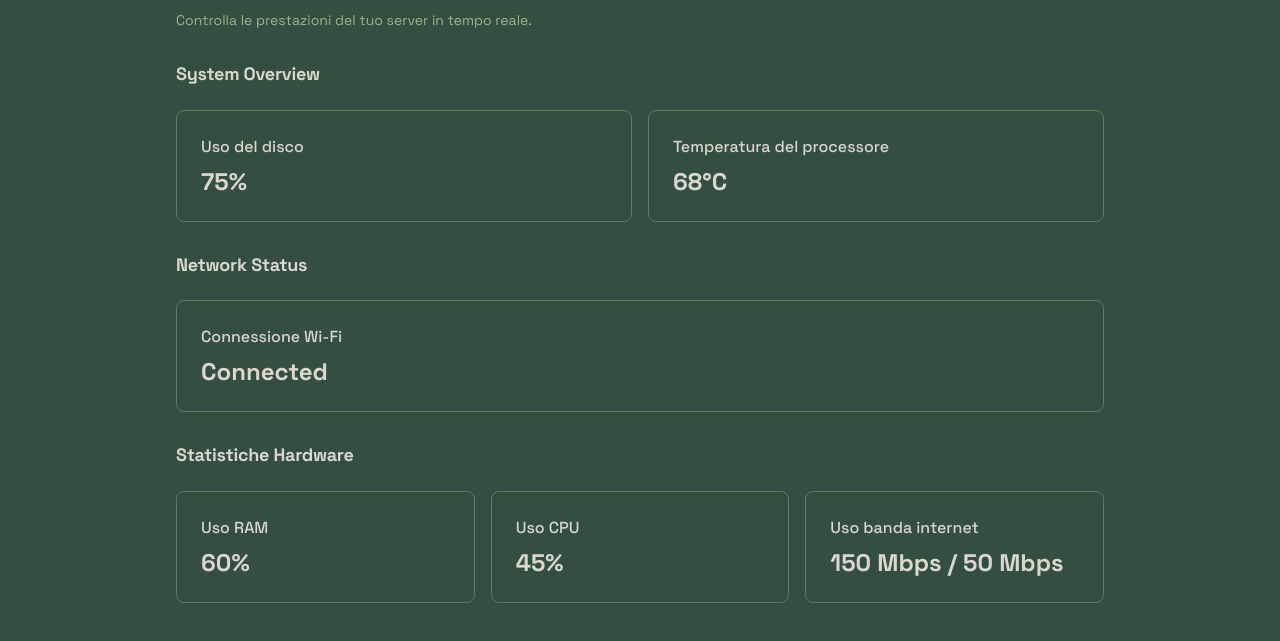
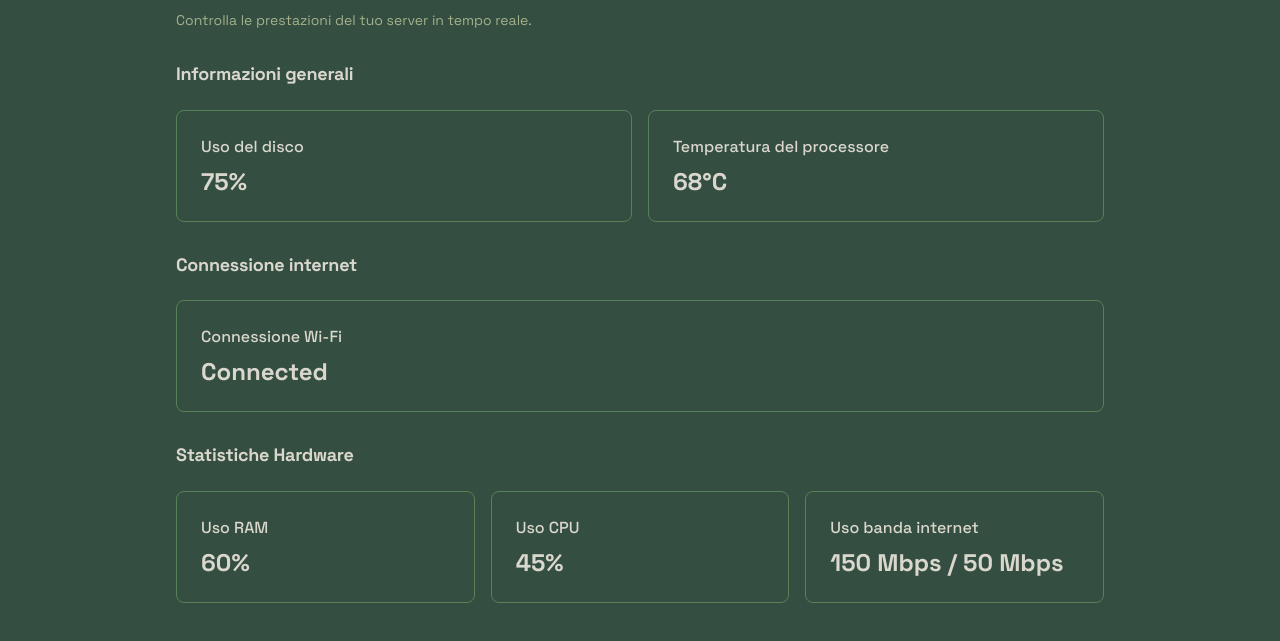
Before and after one commit to GabriPy/ghibiri-server-monitor, a plain HTML site: page index.html in a window 1280 px wide. Shown: the part 143-784 px from the top of the page. Drawn offline with nearby package versions, Linux system fonts and the light colour scheme.

Commit message:
Add files via upload

```diff
--- a/index.html
+++ b/index.html
@@ -45,8 +45,7 @@
                             <p class="text-[#A3B18A] text-sm font-normal leading-normal">Controlla le prestazioni del tuo server in tempo reale.</p>
                         </div>
                     </div>
-                    <h3 class="text-[#DAD7CD] text-lg font-bold leading-tight tracking-[-0.015em] px-4 pb-2 pt-4">System
-                        Overview</h3>
+                    <h3 class="text-[#DAD7CD] text-lg font-bold leading-tight tracking-[-0.015em] px-4 pb-2 pt-4">Informazioni generali</h3>
                     <div class="flex flex-wrap gap-4 p-4">
                         <div class="flex min-w-[158px] flex-1 flex-col gap-2 rounded-lg p-6 border border-[#588157]">
                             <p class="text-[#DAD7CD] text-base font-medium leading-normal">Uso del disco</p>
@@ -58,8 +57,7 @@
                         </div>
                     </div>
                     <h3 class="text-[#DAD7CD] text-lg font-bold leading-tight tracking-[-0.015em] px-4 pb-2 pt-4">
-                        Network
-                        Status</h3>
+                        Connessione internet</h3>
                     <div class="flex flex-wrap gap-4 p-4">
                         <div class="flex min-w-[158px] flex-1 flex-col gap-2 rounded-lg p-6 border border-[#588157]">
                             <p class="text-[#DAD7CD] text-base font-medium leading-normal">Connessione Wi-Fi</p>
```
